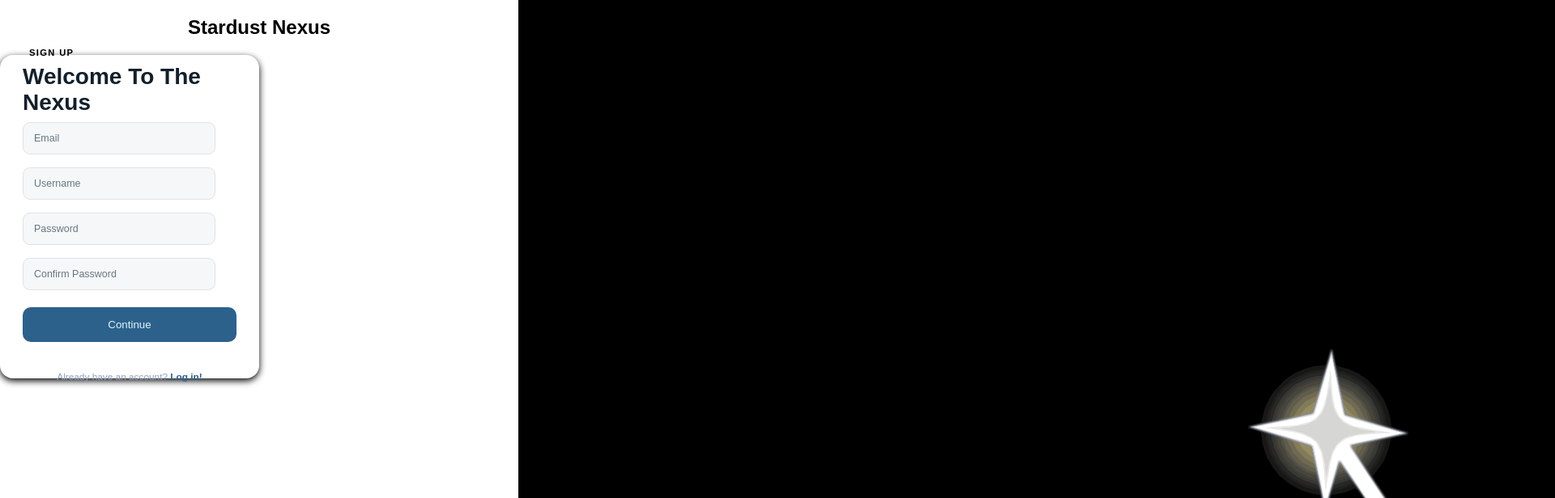
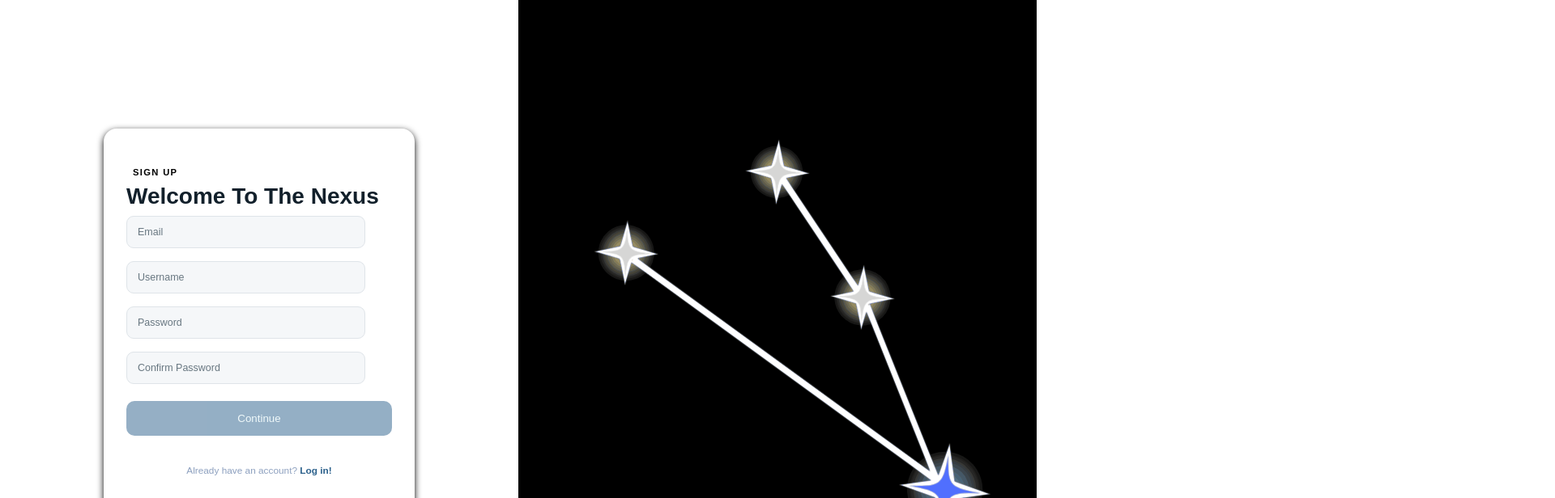
Before and after one commit to Stdnt-Poof/pkk, a React (Vite) app: page /Signup in a window 1280 px wide. Shown: the top 616 px of the page at 81% size, 1920 px wide, since content can reach past the window. Built offline with nearby package versions, Linux system fonts and the light colour scheme.

Commit message:
Settings half done & login,signup refactor

```diff
--- a/src/App.css
+++ b/src/App.css
@@ -3,9 +3,24 @@
   height: 100dvh;
   grid-template-columns: repeat(2, minmax(0, 1fr));
 }
-/* .login {
-
-} */
+.login {
+  display: flex;
+  flex-direction: column;
+  align-items: center;
+  justify-content: center;
+  gap: 16px;
+  padding: 40px 28px;
+}
+.auth-img {
+  height: 100dvh;
+  overflow: hidden;
+}
+.auth-img img {
+  width: 100%;
+  height: 100%;
+  object-fit: cover;
+  display: block;
+}
 .login-form {
   display: flex;
   flex-direction: column;
@@ -64,6 +79,13 @@
   transition: all ease-in 0.3s;
   background-color: var(--secondary-light);
 }
+.login-submit:disabled {
+  opacity: 0.5;
+  cursor: not-allowed;
+}
+.login-submit:disabled:hover {
+  background-color: var(--secondary);
+}
 .form-footer {
   margin-top: 24px;
   color: var(--info);
@@ -78,20 +100,14 @@
 .form-footer a:hover {
   text-decoration: underline;
 }
-.login-top {
-  display: flex;
-  flex-direction: column;
-  justify-content: center;
-  text-align: center;
-}
 .login-bottom {
   display: flex;
   flex-direction: column;
   align-items: center;
   justify-content: center;
   padding: 40px 28px;
-  width: 20rem;
-  height: 25rem;
+  width: 24rem;
+  height: auto;
   border-radius: 16px;
   box-shadow: 0px 3px 8px black;
 }
--- a/src/components/YourAcc.jsx
+++ b/src/components/YourAcc.jsx
@@ -5,9 +5,11 @@ function YourAcc() {
         <div className="settings-navigation">
             <div className="settings-header">
                 <h2>Your Account</h2>
-                <p>Manage information about your account, change your password, or delete your account</p>
+                <p>Manage information about your account, change your email, or delete your account</p>
             </div>
             <NavLink className="setting-nav-item-acc" to="/temp">Account Info</NavLink>
+            <NavLink className="setting-nav-item-acc" to="/temp">Change Email</NavLink>
+            <NavLink className="setting-nav-item-acc" to="/temp">Delete Your Account</NavLink>
         </div>
     )
 }
--- a/src/components/authform.jsx
+++ b/src/components/authform.jsx
@@ -1,19 +1,16 @@
 
 
-function Authform({head, children, footer}) {
+function Authform({children, footer}) {
     return (
         <main className="layout-login">
             <div className="login">
-                <section className="login-top">
-                    <h2>{head}</h2>
-                </section>
                 <section className='login-bottom'>
                     <div className='form-inner'>{children}</div>
                     {footer && <div className='form-footer'>{footer}</div>}
                 </section>
             </div>
             <div className="auth-img">
-                <img src="/Darktest.svg" alt="" />
+                <img className="no-drag" src="/Darktest.svg" alt="" />
             </div>
         </main>
     )
--- /dev/null
+++ b/src/components/language.jsx
@@ -0,0 +1,16 @@
+import { NavLink } from "react-router-dom";
+
+function Language() {
+    return (
+        <div className="settings-navigation">
+            <div className="settings-header">
+                <h2>Display, and Language</h2>
+                <p>Manage the app's Display and Language</p>
+            </div>
+            <NavLink className="setting-nav-item-acc" to="/temp">Display</NavLink>
+            <NavLink className="setting-nav-item-acc" to="/temp">Language</NavLink>
+        </div>
+    )
+}
+
+export default Language
--- /dev/null
+++ b/src/components/notif.jsx
@@ -0,0 +1,15 @@
+import { NavLink } from "react-router-dom";
+
+function Notif() {
+    return (
+        <div className="settings-navigation">
+            <div className="settings-header">
+                <h2>Notification</h2>
+                <p>Manage the Notifications you recive</p>
+            </div>
+            <NavLink className="setting-nav-item-acc" to="/temp">Mute Notification</NavLink>
+        </div>
+    )
+}
+
+export default Notif
--- /dev/null
+++ b/src/components/privacy.jsx
@@ -0,0 +1,18 @@
+import { NavLink } from "react-router-dom";
+
+function Privacy() {
+    return (
+        <div className="settings-navigation">
+            <div className="settings-header">
+                <h2>Privacy and Safety</h2>
+                <p>Manage Accounts Privacy, Content that you see, or What people can view your post and Profile</p>
+            </div>
+            <NavLink className="setting-nav-item-acc" to="/temp">Who can see your profile</NavLink>
+            <NavLink className="setting-nav-item-acc" to="/temp">Your Post</NavLink>
+            <NavLink className="setting-nav-item-acc" to="/temp">Chats</NavLink>
+            <NavLink className="setting-nav-item-acc" to="/temp">Content you see</NavLink>
+        </div>
+    )
+}
+
+export default Privacy
--- /dev/null
+++ b/src/components/secure.jsx
@@ -0,0 +1,16 @@
+import { NavLink } from "react-router-dom";
+
+function Secure() {
+    return (
+        <div className="settings-navigation">
+            <div className="settings-header">
+                <h2>Account Security</h2>
+                <p>Manage your accounts security</p>
+            </div>
+            <NavLink className="setting-nav-item-acc" to="/temp">Manage Passkey</NavLink>
+            <NavLink className="setting-nav-item-acc" to="/temp">Change Password</NavLink>
+        </div>
+    )
+}
+
+export default Secure
--- a/src/pages/loginpage.jsx
+++ b/src/pages/loginpage.jsx
@@ -9,7 +9,7 @@ const initialForm = {
 
 function LoginPage() {
   const [form, setForm] = useState(initialForm)
-  const [error, setError] = useState('')
+  const canSubmit = form.identifier.trim() !== '' && form.password !== ''
 
   function handleChange(event) {
     const { name, value } = event.target
@@ -22,19 +22,12 @@ function LoginPage() {
 
   function handleSubmit(event) {
     event.preventDefault()
-    setError('')
 
-    if (!form.identifier.trim() || !form.password) {
-      setError('Please enter your username/email and password.')
-      return
-    }
-
-    // Backend login will be connected here later.
+    // TODO: connect backend login here later.
   }
 
   return (
     <Authform
-        head="Stardust Nexus"
         footer={
           <p>Dont Have an account? <Link to="/Signup">Create One!</Link></p>
         }
@@ -71,13 +64,7 @@ function LoginPage() {
           <label htmlFor="login-password">Password</label>
         </div>
 
-        {error && (
-          <p className="form-error" role="alert">
-            {error}
-          </p>
-        )}
-
-        <button className="login-submit" type="submit">
+        <button className="login-submit" type="submit" disabled={!canSubmit}>
           Continue
         </button>
       </form>
--- a/src/pages/settingspage.jsx
+++ b/src/pages/settingspage.jsx
@@ -1,5 +1,9 @@
 import { useState } from "react"
 import YourAcc from "../components/YourAcc"
+import Privacy from "../components/privacy"
+import Notif from "../components/notif"
+import Language from "../components/language"
+import Secure from "../components/secure"
 
 function SettingsPage() {
   const [idk, setIdk] = useState('YourAcc')
@@ -14,7 +18,7 @@ function SettingsPage() {
           <span>Your Account</span>
         </button>
         <button type="button" className={idk == 'Secure' ? 'setting-nav-item Active' : 'setting-nav-item'} onClick={() => setIdk('Secure')}>
-          <span>Security and account access</span>
+          <span>Account Security</span>
         </button>
         <button type="button" className={idk == 'Privacy' ? 'setting-nav-item Active' : 'setting-nav-item'} onClick={() => setIdk('Privacy')}>
           <span>Privacy and safety</span>
@@ -28,6 +32,10 @@ function SettingsPage() {
       </div>
 
        {idk == 'YourAcc' ? <YourAcc /> : null}
+       {idk == 'Privacy' ? <Privacy /> : null}
+       {idk == 'Secure' ? <Secure /> : null}
+       {idk == 'Notif' ? <Notif /> : null}
+       {idk == 'Language' ? <Language /> : null}
     </div>
   )
 }
--- a/src/pages/signuppage.jsx
+++ b/src/pages/signuppage.jsx
@@ -11,7 +11,11 @@ const initialForm = {
 
 function SignupPage() {
   const [form, setForm] = useState(initialForm)
-  const [error, setError] = useState('')
+  const canSubmit =
+    form.email.trim() !== '' &&
+    form.username.trim() !== '' &&
+    form.password !== '' &&
+    form.confirmpassword !== ''
 
   function handleChange(event) {
     const { name, value } = event.target
@@ -24,17 +28,12 @@ function SignupPage() {
 
   function handleSubmit(event) {
     event.preventDefault()
-    setError('')
 
-    if (form.password !== form.confirmpassword) {
-      setError('Passwords do not match.')
-      return
-    }
+    // TODO: connect backend signup here later.
   }
 
   return (
     <Authform
-      head="Stardust Nexus"
       footer={
         <p>
           Already have an account? <Link to="/Login">Log in!</Link>
@@ -101,13 +100,7 @@ function SignupPage() {
           <label htmlFor="signup-confirm-password">Confirm Password</label>
         </div>
 
-        {error && (
-          <p className="form-error" role="alert">
-            {error}
-          </p>
-        )}
-
-        <button className="login-submit" type="submit">
+        <button className="login-submit" type="submit" disabled={!canSubmit}>
           Continue
         </button>
       </form>
```
